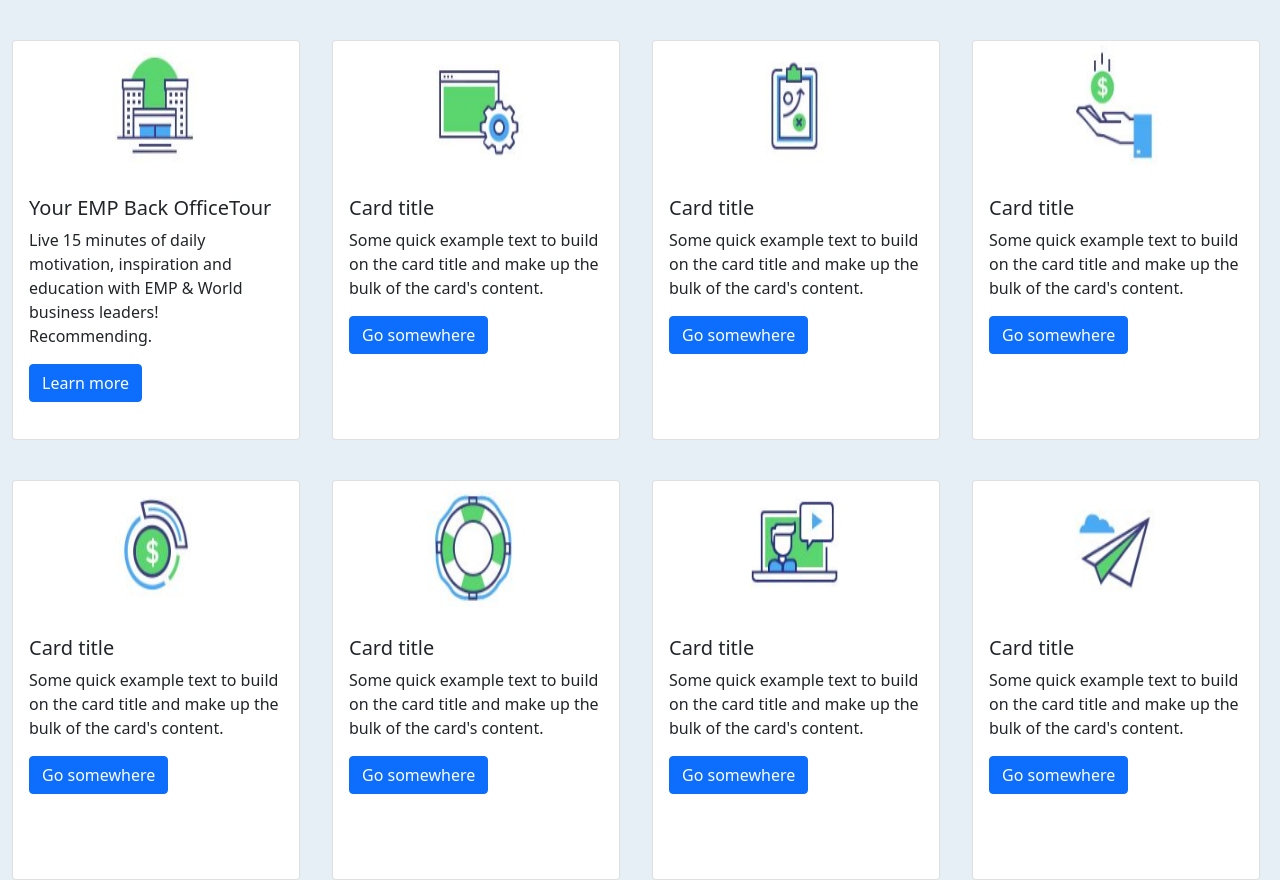
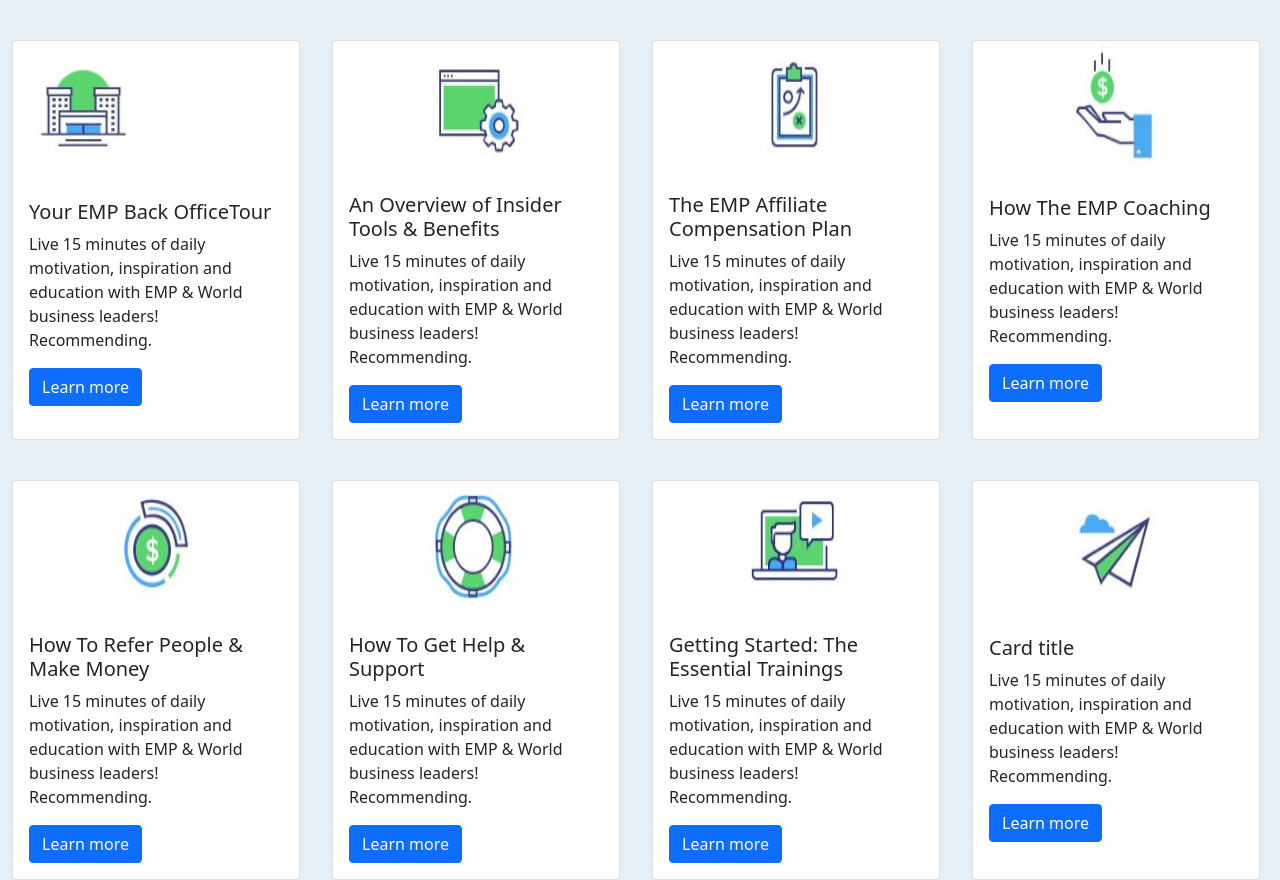
Before and after one commit to becodeorg/verou-3-css-framerworks-KoenH81, a plain HTML site: page index.html in a window 1280 px wide. Drawn offline with nearby package versions, Linux system fonts and the light colour scheme.

Commit message:
Add text to headers and paragraphs

```diff
--- a/index.html
+++ b/index.html
@@ -14,8 +14,7 @@
         <div class="row mt-4">
             <div class="col">
                 <div class="card mt-3" style="width: 18rem; height: 25rem;">
-                    <img src="images/office tour.png" class="card-img-top" alt="..." style="height: 35%; width:35%; margin-left: auto;
-                    margin-right: auto;">
+                    <img src="images/office tour.png" class="card-img-top w-50 p-3" alt="..." >
                     <div class="card-body">
                       <h5 class="card-title">Your EMP Back OfficeTour</h5>
                       <p class="card-text">Live 15 minutes of daily motivation, inspiration and education with EMP & World business leaders! Recommending.</p>
@@ -28,9 +27,9 @@
                     <img src="images/tools.png" class="card-img-top" alt="..." style="height: 35%; width:35%; margin-left: auto;
                     margin-right: auto;">
                     <div class="card-body">
-                      <h5 class="card-title">Card title</h5>
-                      <p class="card-text">Some quick example text to build on the card title and make up the bulk of the card's content.</p>
-                      <a href="#" class="btn btn-primary">Go somewhere</a>
+                      <h5 class="card-title">An Overview of Insider Tools & Benefits</h5>
+                      <p class="card-text">Live 15 minutes of daily motivation, inspiration and education with EMP & World business leaders! Recommending.</p>
+                      <a href="#" class="btn btn-primary">Learn more</a>
                     </div>
                   </div>
             </div>
@@ -39,9 +38,9 @@
                     <img src="images/plan.png" class="card-img-top" alt="..." style="height: 35%; width:35%; margin-left: auto;
                     margin-right: auto;">
                     <div class="card-body">
-                      <h5 class="card-title">Card title</h5>
-                      <p class="card-text">Some quick example text to build on the card title and make up the bulk of the card's content.</p>
-                      <a href="#" class="btn btn-primary">Go somewhere</a>
+                      <h5 class="card-title">The EMP Affiliate Compensation Plan</h5>
+                      <p class="card-text">Live 15 minutes of daily motivation, inspiration and education with EMP & World business leaders! Recommending.</p>
+                      <a href="#" class="btn btn-primary">Learn more</a>
                     </div>
                   </div>
             </div>
@@ -50,9 +49,9 @@
                     <img src="images/hand.png" class="card-img-top" alt="..." style="height: 35%; width:35%; margin-left: auto;
                     margin-right: auto;">
                     <div class="card-body">
-                      <h5 class="card-title">Card title</h5>
-                      <p class="card-text">Some quick example text to build on the card title and make up the bulk of the card's content.</p>
-                      <a href="#" class="btn btn-primary">Go somewhere</a>
+                      <h5 class="card-title">How The EMP Coaching</h5>
+                      <p class="card-text">Live 15 minutes of daily motivation, inspiration and education with EMP & World business leaders! Recommending.</p>
+                      <a href="#" class="btn btn-primary">Learn more</a>
                     </div>
                   </div>
             </div>
@@ -63,9 +62,9 @@
                     <img src="images/money.png" class="card-img-top" alt="..." style="height: 35%; width:35%; margin-left: auto;
                     margin-right: auto;">
                     <div class="card-body">
-                      <h5 class="card-title">Card title</h5>
-                      <p class="card-text">Some quick example text to build on the card title and make up the bulk of the card's content.</p>
-                      <a href="#" class="btn btn-primary">Go somewhere</a>
+                      <h5 class="card-title">How To Refer People & Make Money</h5>
+                      <p class="card-text">Live 15 minutes of daily motivation, inspiration and education with EMP & World business leaders! Recommending.</p>
+                      <a href="#" class="btn btn-primary">Learn more</a>
                     </div>
                   </div>
             </div>
@@ -74,9 +73,9 @@
                     <img src="images/save.png" class="card-img-top" alt="..." style="height: 35%; width:35%; margin-left: auto;
                     margin-right: auto;">
                     <div class="card-body">
-                      <h5 class="card-title">Card title</h5>
-                      <p class="card-text">Some quick example text to build on the card title and make up the bulk of the card's content.</p>
-                      <a href="#" class="btn btn-primary">Go somewhere</a>
+                      <h5 class="card-title">How To Get Help & Support</h5>
+                      <p class="card-text">Live 15 minutes of daily motivation, inspiration and education with EMP & World business leaders! Recommending.</p>
+                      <a href="#" class="btn btn-primary">Learn more</a>
                     </div>
                   </div>
             </div>
@@ -85,9 +84,9 @@
                     <img src="images/training.png" class="card-img-top" alt="..." style="height: 35%; width:35%; margin-left: auto;
                     margin-right: auto;">
                     <div class="card-body">
-                      <h5 class="card-title">Card title</h5>
-                      <p class="card-text">Some quick example text to build on the card title and make up the bulk of the card's content.</p>
-                      <a href="#" class="btn btn-primary">Go somewhere</a>
+                      <h5 class="card-title">Getting Started: The Essential Trainings</h5>
+                      <p class="card-text">Live 15 minutes of daily motivation, inspiration and education with EMP & World business leaders! Recommending.</p>
+                      <a href="#" class="btn btn-primary">Learn more</a>
                     </div>
                   </div>
             </div>
@@ -97,8 +96,8 @@
                     margin-right: auto;">
                     <div class="card-body">
                       <h5 class="card-title">Card title</h5>
-                      <p class="card-text">Some quick example text to build on the card title and make up the bulk of the card's content.</p>
-                      <a href="#" class="btn btn-primary">Go somewhere</a>
+                      <p class="card-text">Live 15 minutes of daily motivation, inspiration and education with EMP & World business leaders! Recommending.</p>
+                      <a href="#" class="btn btn-primary">Learn more</a>
                     </div>
                   </div>
             </div>
```
